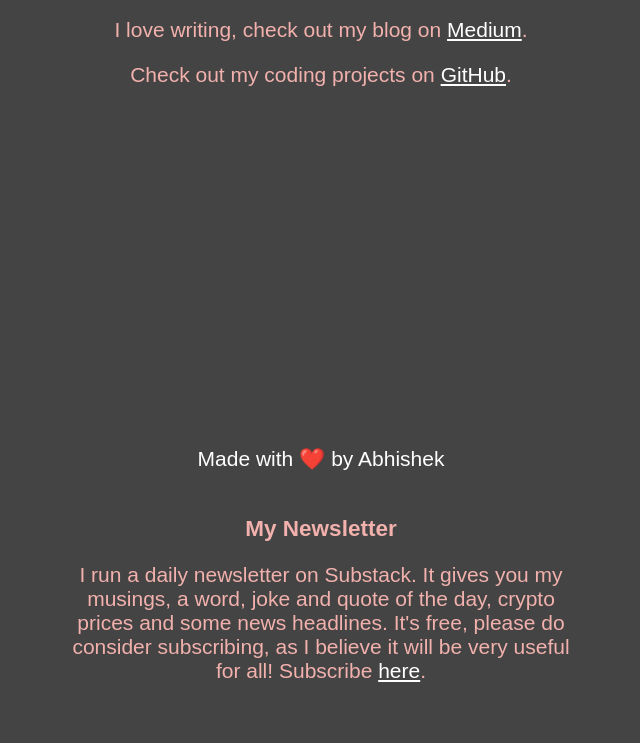
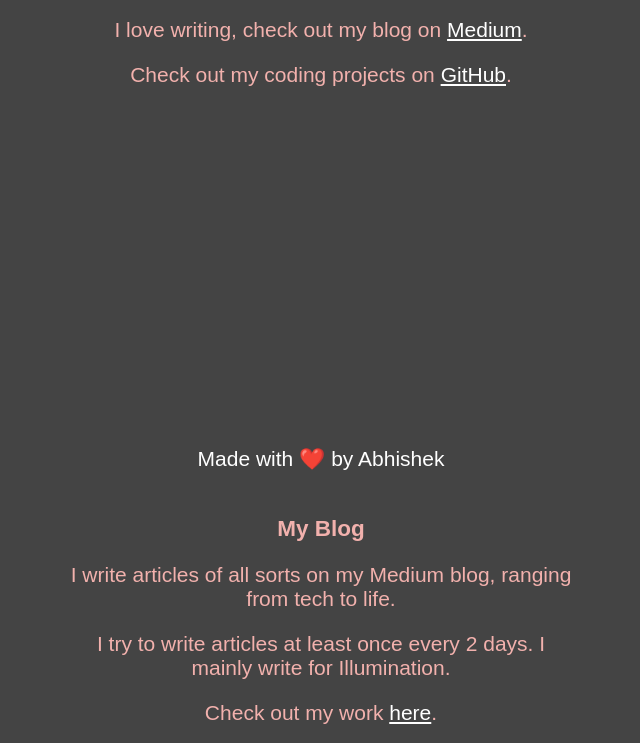
Before and after one commit to abhishek7h/me, a plain HTML site: page index.html in a window 1280 px wide. Shown: the part 308-1051 px from the top of the page, without its empty margins (319-959 px from the left). Drawn offline with Linux system fonts and the light colour scheme; a script that the page names is missing.

Commit message:
removed newsletter

```diff
--- a/index.html
+++ b/index.html
@@ -54,19 +54,24 @@
       <p>ㅤ</p>
       <p>ㅤ</p>
       <p>ㅤ</p>
-      <h2>My Newsletter</h2>
+      <h2>My Blog</h2>
       <p>
-        I run a daily newsletter on Substack. It gives you my musings, a word,
-        joke and quote of the day, crypto prices and some news headlines. It's
-        free, please do consider subscribing, as I believe it will be very
-        useful for all! Subscribe
-        <a
-          href="https://ahm3.substack.com"
+        I write articles of all sorts on my Medium blog, ranging from tech to
+        life.
+      </p>
+      <p>
+        I try to write articles at least once every 2 days. I mainly write for
+        <a?
+          href="https://medium.com/illumination"
           target="_blank"
           rel="noopener noreferrer"
-          >here</a
-        >.
+          >Illumination</a>.
       </p>
+      <p>Check out my work
+      <a href="https://ah3.medium.com"
+      target="_blank"
+      rel="noopener noreferrer">here</a>.
+    </p>
       <p>ㅤ</p>
       <p>ㅤ</p>
       <p>ㅤ</p>
```
